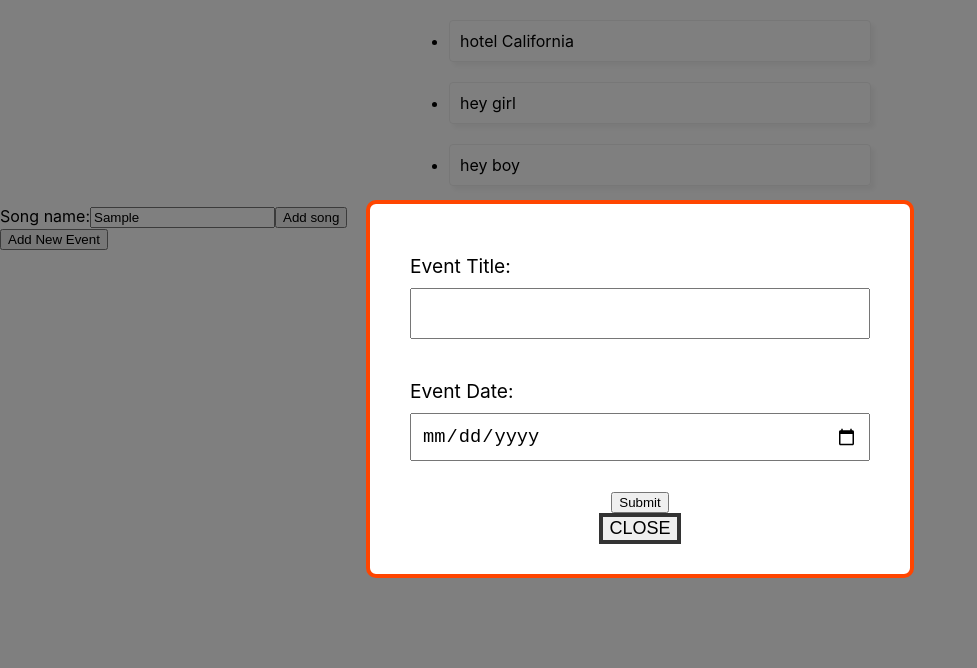
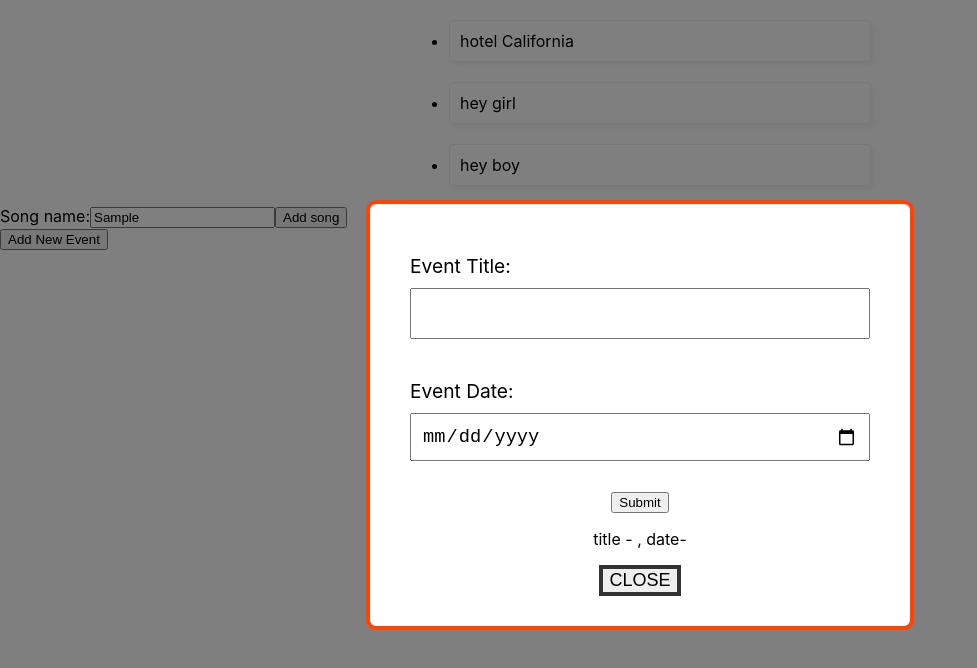
Before and after one commit to romankolivashko/hooksapp, a React (Create React App) app: page / in a window 1280 px wide. Both pictures are taken after typing "Sample" into the empty fields and a click on the button "Add New Event". Shown: the top 668 px of the page, without its empty margins (0-977 px from the left). Built offline with nearby package versions, Linux system fonts and the light colour scheme.

Commit message:
Added onChange event to modal form

```diff
--- a/src/components/NewEventForm.js
+++ b/src/components/NewEventForm.js
@@ -1,18 +1,29 @@
+import { useState } from 'react';
 import './NewEventForm.css';
 
 function NewEventForm() {
+  const [title, setTitle] = useState('');
+  const [date, setDate] = useState('');
+
+
+  // const handleChange = (e) => {
+  //   console.log(e.target.value);
+  //   setTitle(e.target.value);
+  // }
+
   return (
     <div>
       <form className="new-event-form">
         <label>
           <span>Event Title:</span>
-          <input type="text" />
+          <input type="text" onChange={(e) => setTitle(e.target.value)} />
         </label>
         <label>
           <span>Event Date:</span>
-          <input type="date" />
+          <input type="date" onChange={(e) => setDate(e.target.value)} />
         </label>
         <button>Submit</button>
+        <p>title - {title}, date- {date} </p>
       </form>
     </div>
   )
```
